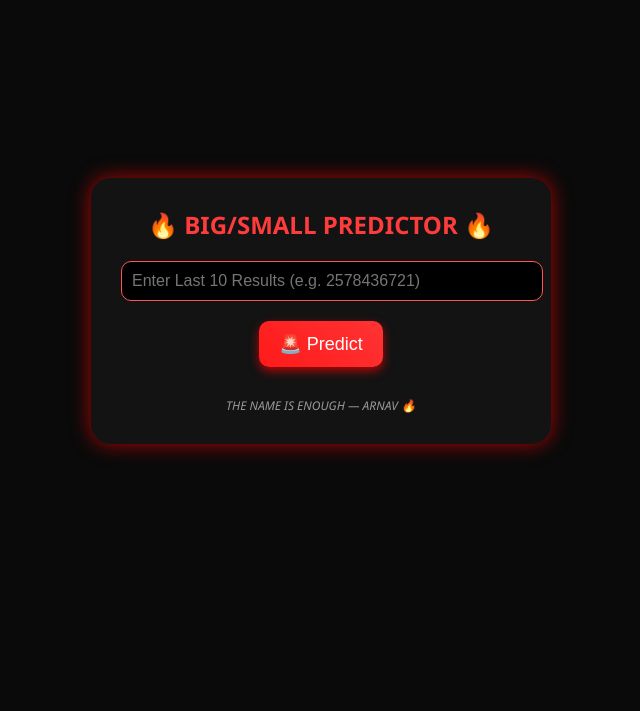
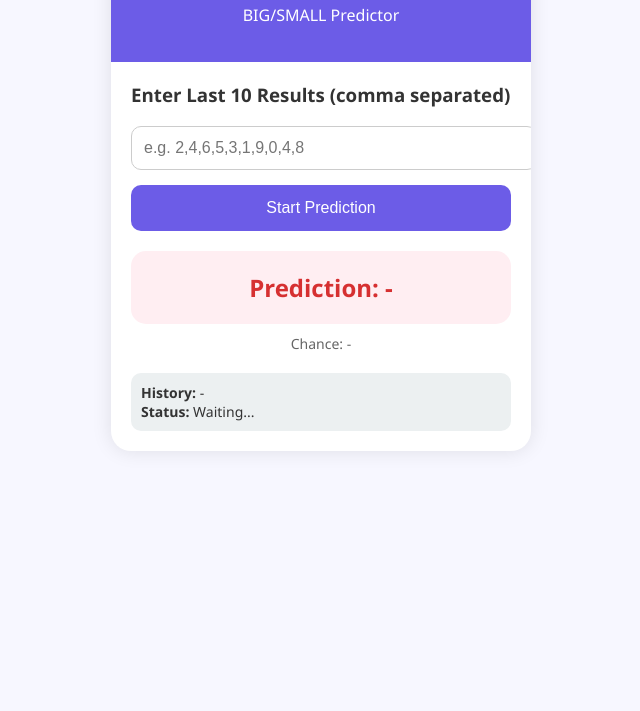
Before and after one commit to arnav1100/UI, a plain HTML site: page index.html in a window 1280 px wide. Shown: the part 89-800 px from the top of the page, without its empty margins (319-959 px from the left). Drawn offline with Linux system fonts and the light colour scheme.

Commit message:
Update index.html

```diff
--- a/index.html
+++ b/index.html
@@ -1,127 +1,140 @@
 <!DOCTYPE html><html lang="en">
 <head>
-  <meta charset="UTF-8" />
-  <meta name="viewport" content="width=device-width, initial-scale=1.0" />
-  <title>91Club BIG/SMALL Hack</title>
+  <meta charset="UTF-8">
+  <meta name="viewport" content="width=device-width, initial-scale=1.0">
+  <title>91Club Hack - BIG/SMALL Predictor</title>
   <style>
     body {
       margin: 0;
-      padding: 0;
       font-family: 'Segoe UI', sans-serif;
-      background: #0a0a0a;
-      color: white;
-      display: flex;
-      flex-direction: column;
-      align-items: center;
-      justify-content: center;
-      min-height: 100vh;
+      background: #f7f7ff;
+      color: #333;
     }.container {
-  background: #131313;
+  max-width: 420px;
+  margin: auto;
+  background: white;
   border-radius: 20px;
-  padding: 30px;
-  width: 90%;
-  max-width: 400px;
-  box-shadow: 0 0 20px #ff0000aa;
-  text-align: center;
+  box-shadow: 0 0 20px rgba(0,0,0,0.1);
+  overflow: hidden;
 }
 
-.title {
-  font-size: 24px;
-  font-weight: bold;
-  margin-bottom: 20px;
-  color: #ff3c3c;
+.header {
+  background: #6c5ce7;
+  color: white;
+  text-align: center;
+  padding: 20px 10px;
 }
 
-.input-box {
-  background: #000;
-  border: 1px solid #ff5555;
-  border-radius: 10px;
-  padding: 10px;
-  color: white;
-  width: 100%;
-  margin-bottom: 20px;
-  font-size: 16px;
-  outline: none;
+.section {
+  padding: 20px;
 }
 
-.predict-btn {
-  background: linear-gradient(45deg, #ff1a1a, #ff3333);
+.section h3 {
+  margin-top: 0;
+}
+
+input[type='text'] {
+  width: 100%;
+  padding: 12px;
+  font-size: 16px;
+  border-radius: 10px;
+  border: 1px solid #ccc;
+  margin-bottom: 15px;
+}
+
+button {
+  width: 100%;
+  padding: 14px;
+  background: #6c5ce7;
   border: none;
   color: white;
-  font-size: 18px;
-  padding: 12px 20px;
+  font-size: 16px;
   border-radius: 10px;
   cursor: pointer;
-  box-shadow: 0 4px 10px #ff0000aa;
-  transition: 0.3s ease-in-out;
 }
 
-.predict-btn:hover {
-  transform: scale(1.05);
-  background: linear-gradient(45deg, #ff3333, #ff4d4d);
+.prediction-box {
+  margin-top: 20px;
+  background: #ffeef2;
+  color: #d63031;
+  font-weight: bold;
+  padding: 20px;
+  text-align: center;
+  border-radius: 15px;
+  font-size: 24px;
 }
 
-.result {
-  margin-top: 20px;
-  font-size: 22px;
-  font-weight: bold;
-  color: #ff5555;
-  text-shadow: 0 0 10px red;
+.info-text {
+  text-align: center;
+  font-size: 14px;
+  color: #666;
+  margin-top: 10px;
 }
 
-.quote {
-  margin-top: 30px;
-  font-size: 12px;
-  color: #999;
-  font-style: italic;
+.result-feed {
+  margin-top: 20px;
+  background: #ecf0f1;
+  padding: 10px;
+  border-radius: 10px;
+  font-size: 14px;
 }
 
   </style>
 </head>
-<body>
-  <div class="container">
-    <div class="title">🔥 BIG/SMALL PREDICTOR 🔥</div>
-    <input id="results" class="input-box" placeholder="Enter Last 10 Results (e.g. 2578436721)">
-    <button class="predict-btn" onclick="predict()">🚨 Predict</button>
-    <div class="result" id="prediction"></div>
-    <div class="quote">THE NAME IS ENOUGH — ARNAV 🔥</div>
+<body>  <div class="container">
+    <div class="header">
+      <h2>91Club Hack</h2>
+      <p>BIG/SMALL Predictor</p>
+    </div><div class="section">
+  <h3>Enter Last 10 Results (comma separated)</h3>
+  <input type="text" id="resultInput" placeholder="e.g. 2,4,6,5,3,1,9,0,4,8">
+  <button onclick="predictResult()">Start Prediction</button>
+
+  <div class="prediction-box" id="predictionOutput">Prediction: -</div>
+  <div class="info-text" id="confidence">Chance: -</div>
+
+  <div class="result-feed" id="resultFeed">
+    <strong>History:</strong> <span id="historyText">-</span><br>
+    <strong>Status:</strong> <span id="statusText">Waiting...</span>
+  </div>
+</div>
+
   </div>  <script>
-    function predict() {
-      const val = document.getElementById('results').value.trim();
-      if (val.length !== 10 || /[^0-9]/.test(val)) {
-        alert('Enter exactly 10 digits (0-9 only)');
+    let historyData = [];
+    let layer = 1;
+    let losses = 0;
+
+    function predictResult() {
+      const input = document.getElementById('resultInput').value;
+      let results = input.split(',').map(n => parseInt(n.trim())).filter(n => !isNaN(n));
+      if (results.length !== 10) {
+        alert('Please enter exactly 10 numbers.');
         return;
       }
+      historyData = results;
 
-      const digits = val.split('').map(Number);
+      // Apply backend logic
+      let last = results[results.length - 1];
+      let bigSmall = (last === 0 || last === 1 || last === 5 || last === 8 || last === 9) ? 'BIG' : 'SMALL';
 
-      let big = 0, small = 0, odd = 0, even = 0;
-      let streak = { count: 1, value: null };
+      let odds = results.filter(n => n % 2 !== 0).length;
+      let evens = 10 - odds;
+      let oddEvenTrend = odds > evens ? 'EVEN' : 'ODD';
 
-      for (let i = 0; i < digits.length; i++) {
-        const d = digits[i];
-        if (d >= 5) big++; else small++;
-        if (d % 2 === 0) even++; else odd++;
-        if (i > 0 && (digits[i] >= 5) === (digits[i - 1] >= 5)) {
-          streak.count++;
-        } else {
-          streak.count = 1;
-        }
-      }
+      let streakBreak = results.slice(-3).every(n => n % 2 === results[results.length - 1] % 2);
 
-      let last = digits[9];
-      let layerVotes = { BIG: 0, SMALL: 0 };
+      let prediction = streakBreak ? (bigSmall === 'BIG' ? 'SMALL' : 'BIG') : bigSmall;
 
-      if ([0, 1, 5, 8, 9].includes(last)) layerVotes.BIG++;
-      else layerVotes.SMALL++;
+      // Fake confidence (based on matching rules)
+      let confidence = 50;
+      if (streakBreak) confidence += 10;
+      if ((oddEvenTrend === 'ODD' && prediction === 'BIG') || (oddEvenTrend === 'EVEN' && prediction === 'SMALL')) confidence += 8;
 
-      if (streak.count >= 3) layerVotes.SMALL++;
-
-      if (odd > even) layerVotes.SMALL++;
-      else layerVotes.BIG++;
-
-      let prediction = layerVotes.BIG > layerVotes.SMALL ? 'BIG 🔴' : 'SMALL 🟢';
-      document.getElementById('prediction').innerText = `Prediction: ${prediction}`;
+      // Update UI
+      document.getElementById('predictionOutput').innerText = prediction + (last % 2 === 0 ? ' RED' : ' GREEN');
+      document.getElementById('confidence').innerText = `Chance: ${confidence}%`;
+      document.getElementById('historyText').innerText = results.join(', ');
+      document.getElementById('statusText').innerText = `Layer ${layer}`;
     }
   </script></body>
 </html>
```
